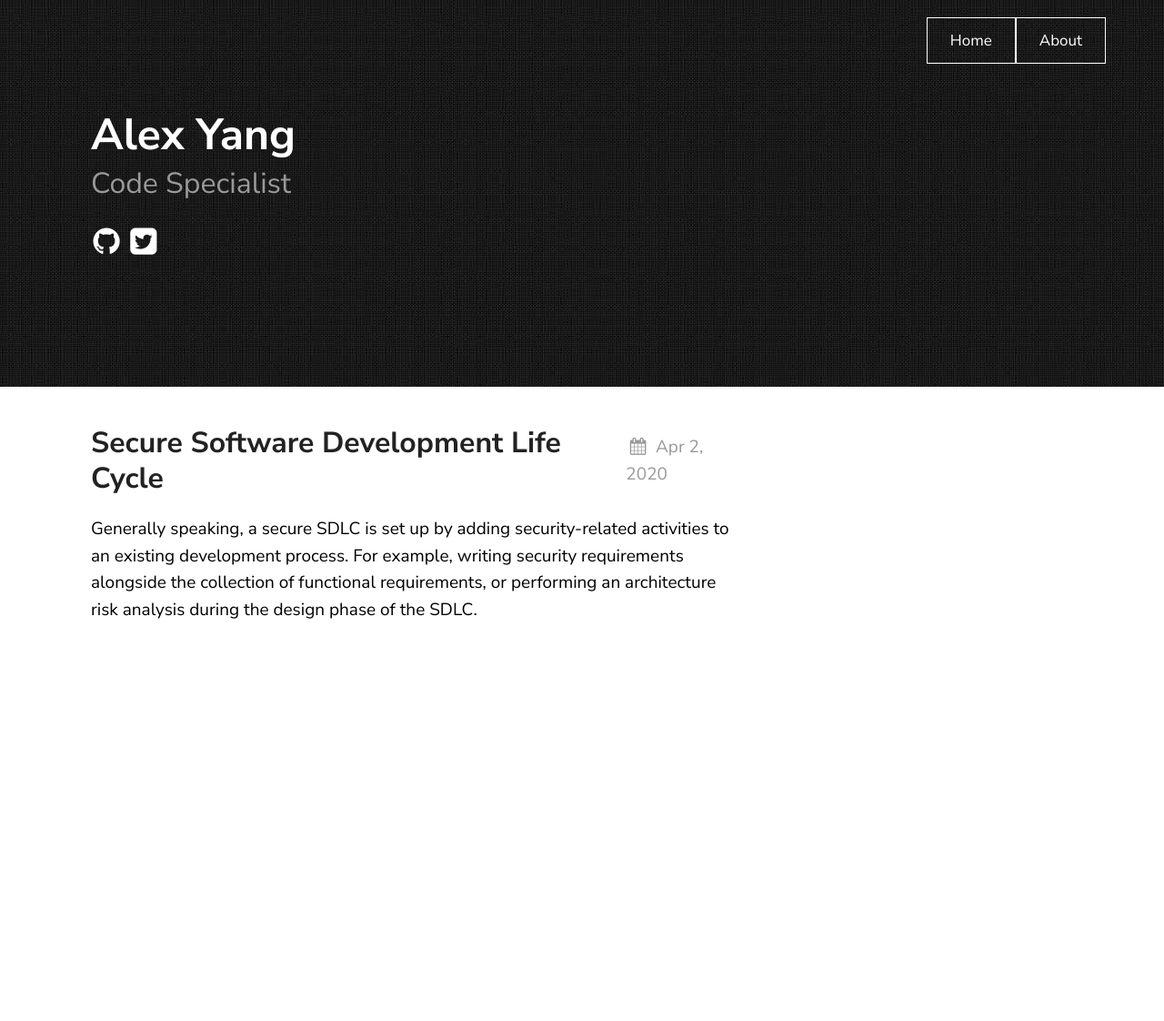
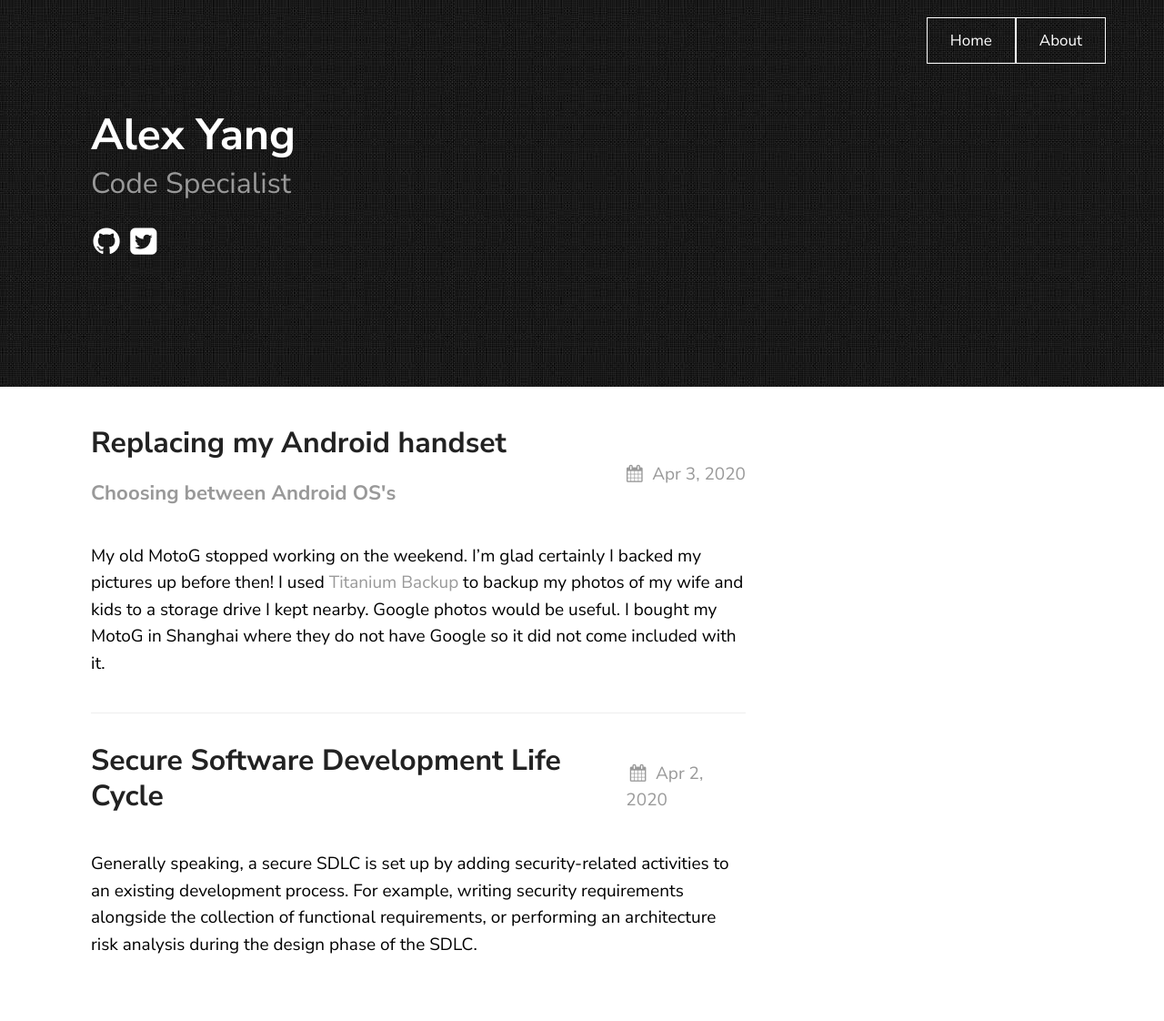
Before and after one commit to alexyang-pixel/alexyang-pixel.github.io, a Jekyll site: the page built from index.md, in a window 1280 px wide. Shown: the whole page at 91% size. Built offline with Jekyll 4.4.1, drawn with Linux system fonts in a browser that asks for light colours; before the commit the page ends 900 px from its top, so only the background shows below that.

Commit message:
weekend mission: find ROM for MOTOG!

```diff
--- a/_layouts/home.html
+++ b/_layouts/home.html
@@ -9,6 +9,7 @@ layout: page
 		<div class="post-meta">
 			<a class="post-link" href="{{ post.url | relative_url }}">
 				<h2 class="post-title">{{ post.title | escape }}</h2>
+				<h3 class="post-subtitle">{{ post.subtitle | escape }}</h3>
 			</a>
 			<div class="post-date"><i class="icon-calendar"></i>{{ post.date | date: date_format }}</div>
 		</div>
--- /dev/null
+++ b/_posts/2020-04-03-replacing-android-handset.markdown
@@ -0,0 +1,34 @@
+---
+layout: post
+title:  "Replacing my Android handset"
+subtitle: "Choosing between Android OS's"
+description: "Choosing between Good Private and Secure Android"
+date:   2020-04-03 12:03:36 +0530
+categories: Android Coding Security
+comments: true
+---
+
+My old MotoG stopped working on the weekend. I'm
+glad certainly I backed my pictures up before then! I used[ Titanium Backup](https://play.google.com/store/apps/details?id=com.keramidas.TitaniumBackup&hl=en)
+to backup my photos of my wife and kids to a storage drive I kept nearby. Google photos
+would be useful. I bought my MotoG in Shanghai where they do not have Google so it did
+not come included with it.
+
+I have been watching Android ROM for some time thanks to no Google in China. This
+weekend I will try to build them first for my MotoG and then if I struggle too hard
+(I would rather code than build hehe😃😃 ) I might buy new hardware. I don't want
+[Google because of COVID-19 tracking](https://www.cbc.ca/news/technology/google-coronavirus-data-1.5520194).
+
+* [LineageOS](https://lineageos.org/Changelog-24/)
+  * Lineage upgrade recently and support my [MotoG](https://wiki.lineageos.org/devices/falcon)
+* [OmniROM](https://www.xda-developers.com/android-8-1-omnirom-oneplus-5t-hands-on/)
+* [CopperheadOS ](https://copperhead.co/android)
+  * Only for Pixel 3 and 3a so I need to buy new hardware
+* [AOSP EXTENDED](https://forum.xda-developers.com/moto-g/development/rom-aospextended-rom-v7-0-t4058451)
+  * Seems updated and reliable. Not official! though. Where security patches?
+
+Here is my poor MotoG. Hope we find you a new home this weekend! I will
+search [XDA forums for MotoG roms here](https://forum.xda-developers.com/moto-g)
+
+
+![MOTOG](/assets/images/motog.jpeg)
```
Also changed, not shown: assets/images/motog.jpeg (added).
